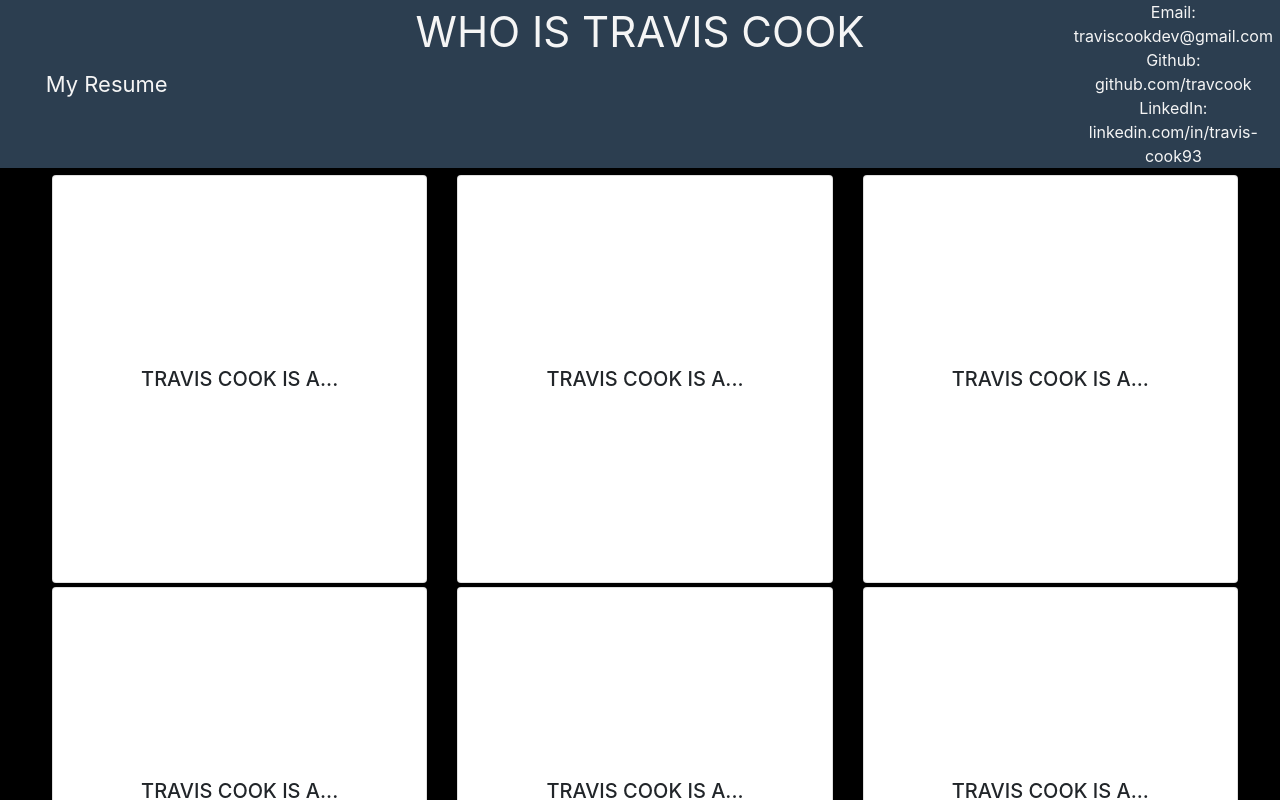
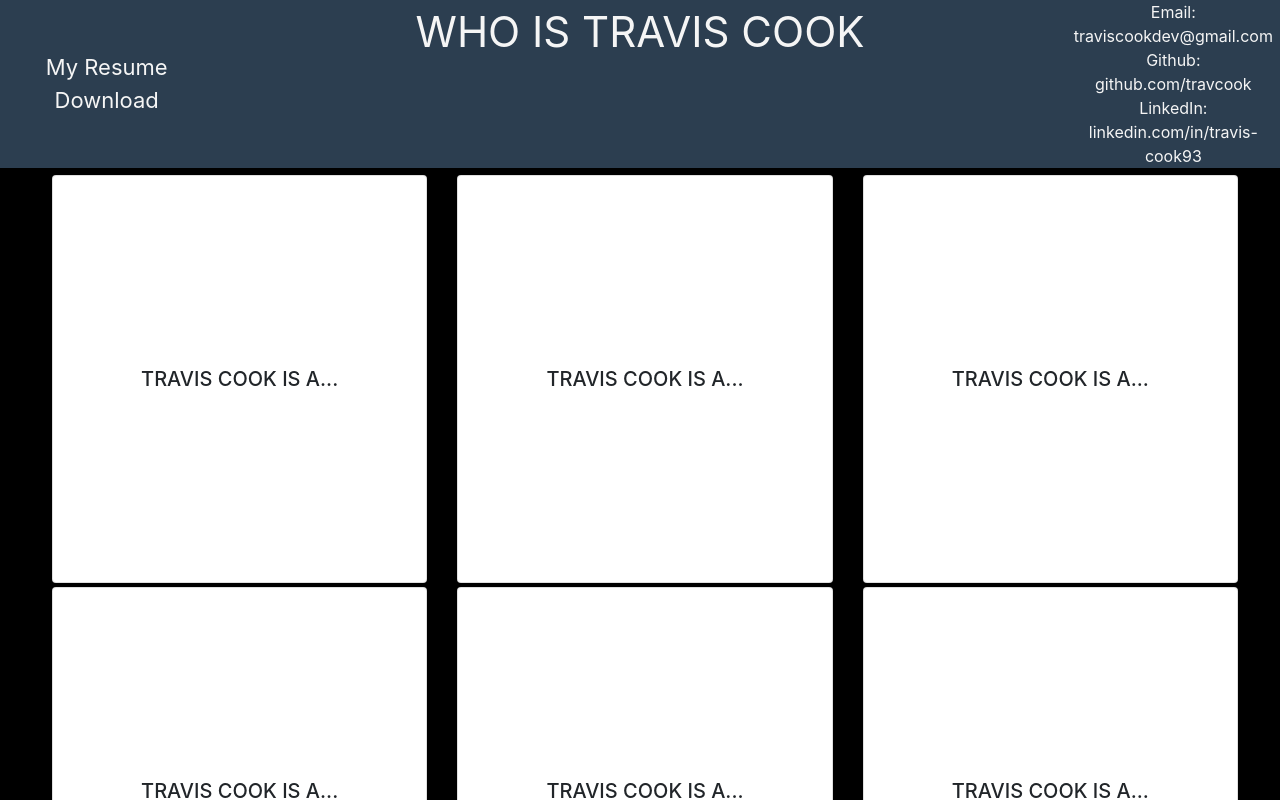
Before and after one commit to TravCook/reactportfolio, a React (Create React App) app: page / in a window 1280 px wide. Shown: the top 800 px of the page. Built offline with nearby package versions, Linux system fonts and the light colour scheme.

Commit message:
solution found, also added download button

```diff
--- a/src/Components/navbar/navbar.js
+++ b/src/Components/navbar/navbar.js
@@ -4,7 +4,10 @@ import './navbar.css'
 const Navbar = (props) => {
     return (
         <Row className='navbarStyle'>
-            <Col lg='2' style={{margin: 'auto'}}> <a href={props.resume} style={{fontSize: 22, color: '#F5F5F5'}} target='_blank' rel='noopener noreferrer' >My Resume</a>
+            <Col lg='2' style={{margin: 'auto'}}>
+                <Col><a href={props.resume} style={{fontSize: 22, color: '#F5F5F5'}} target='_blank' rel='noopener noreferrer'>My Resume</a></Col>
+                <Col><a href={props.resume} style={{fontSize: 22, color: '#F5F5F5'}} download>Download</a></Col>
+
             </Col>
             <Col style={{fontSize: '42px'}}>WHO IS TRAVIS COOK</Col>
             <Col lg='2'>
```
